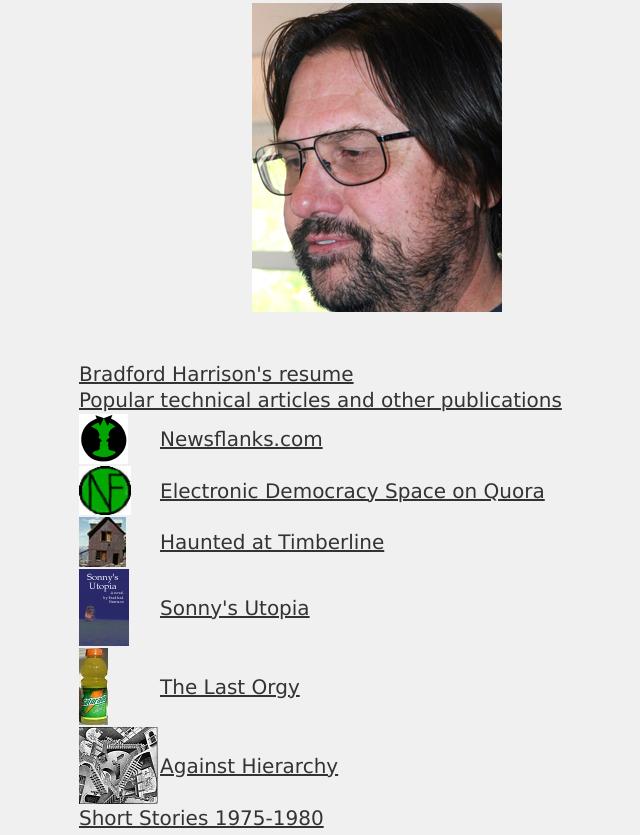
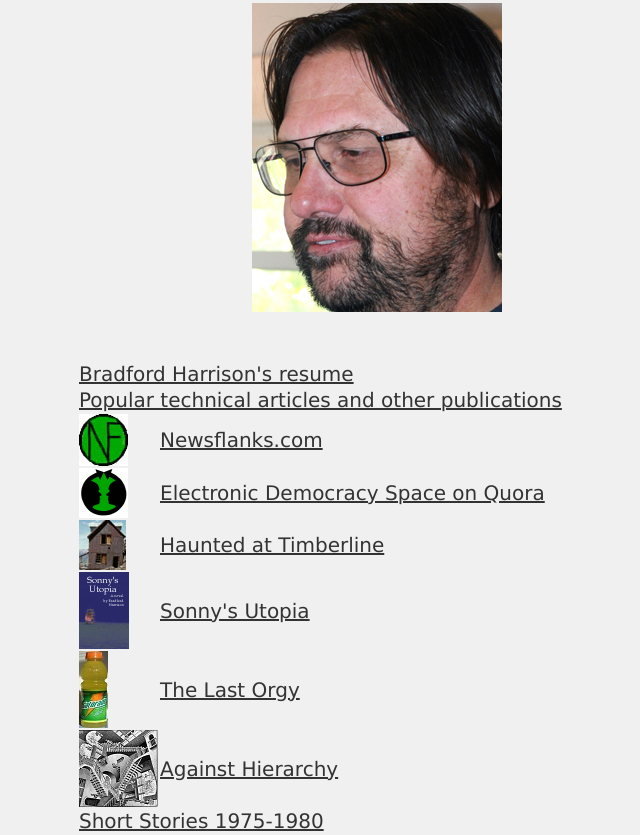
Before and after one commit to bradfordharrison/bradfordharrison.github.io, a plain HTML site: page index.html in a window 1280 px wide. Shown: the part 806-1641 px from the top of the page, without its empty margins (263-903 px from the left). Drawn offline with Linux system fonts and the light colour scheme.

Commit message:
Made a couple of small corrections to new graphics.

```diff
--- a/index.html
+++ b/index.html
@@ -22,8 +22,8 @@
 <table border="0" align="left">
 <tr align="left" valign="middle"><td width="650" align="left" valign="middle" colspan="2"><a href="./Brad_Harrison_resume.pdf">Bradford Harrison's resume</a><br></td></tr>
 <tr align="left" valign="middle"><td width="650" align="left" valign="middle" colspan="2"><a href="./articles/index.html">Popular technical articles and other publications</a><br></td></tr>
-<tr align="left" valign="middle"><td width="50" align="left" valign="middle"><img src="./images/logo.gif" width="49" height="50"></td><td align="left" width="600"><a href="https://newsflanks.com">Newsflanks.com</a><br></td></tr>
-<tr align="left" valign="middle"><td width="50" align="left" valign="middle"><img src="./images/logo.jpg" width="52" height="49"></td><td align="left" width="600"><a href="https://electronicdemocracy.quora.com/">Electronic Democracy Space on Quora</a><br></td></tr>
+<tr align="left" valign="middle"><td width="50" align="left" valign="middle"><img src="./images/logo.jpg" width="49" height="52"></td><td align="left" width="600"><a href="https://newsflanks.com">Newsflanks.com</a><br></td></tr>
+<tr align="left" valign="middle"><td width="50" align="left" valign="middle"><img src="./images/logo.gif" width="49" height="50"></td><td align="left" width="600"><a href="https://electronicdemocracy.quora.com/">Electronic Democracy Space on Quora</a><br></td></tr>
 <tr align="left" valign="middle"><td width="50" align="left" valign="middle"><img src="./images/haunted.jpg" width="47" height="50"></td><td align="left" width="600"><a href="http://hauntedattimberline.com">Haunted at Timberline</a><br></td></tr>
 <tr align="left" valign="middle"><td width="50" align="left" valign="middle"><img src="./images/cover.gif" width="50" height="77"></td><td align="left" width="600"><a href="http://www.buybooksontheweb.com/peek.aspx?id=253">Sonny's Utopia</a><br></td></tr>
 <tr align="left" valign="middle"><td width="50" align="left" valign="middle"><img src="./images/gatorade.jpg" width="29" height="77"></td><td align="left" width="600"><a href="./lastorgy.html">The Last Orgy</a><br></td></tr>
```
